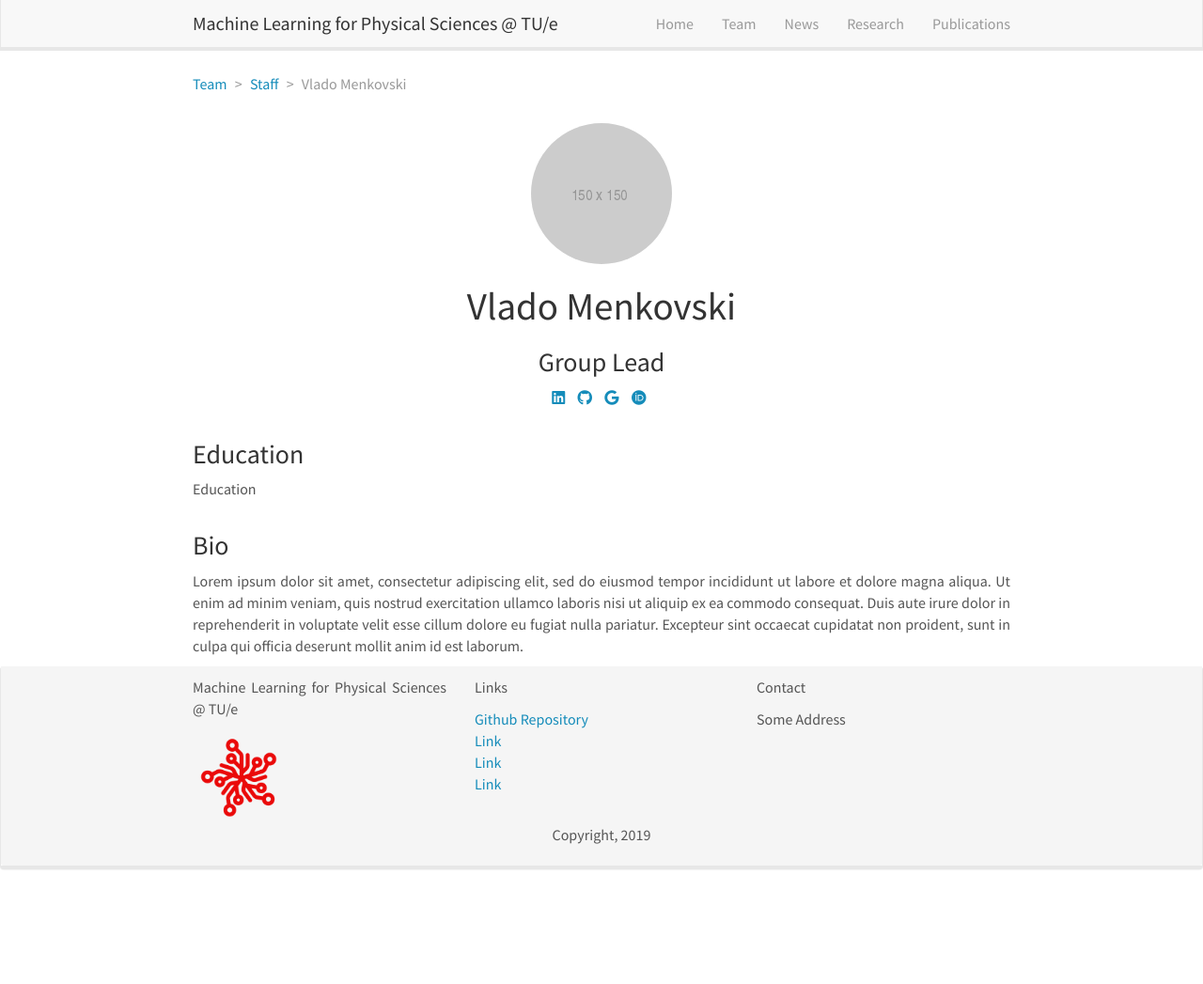
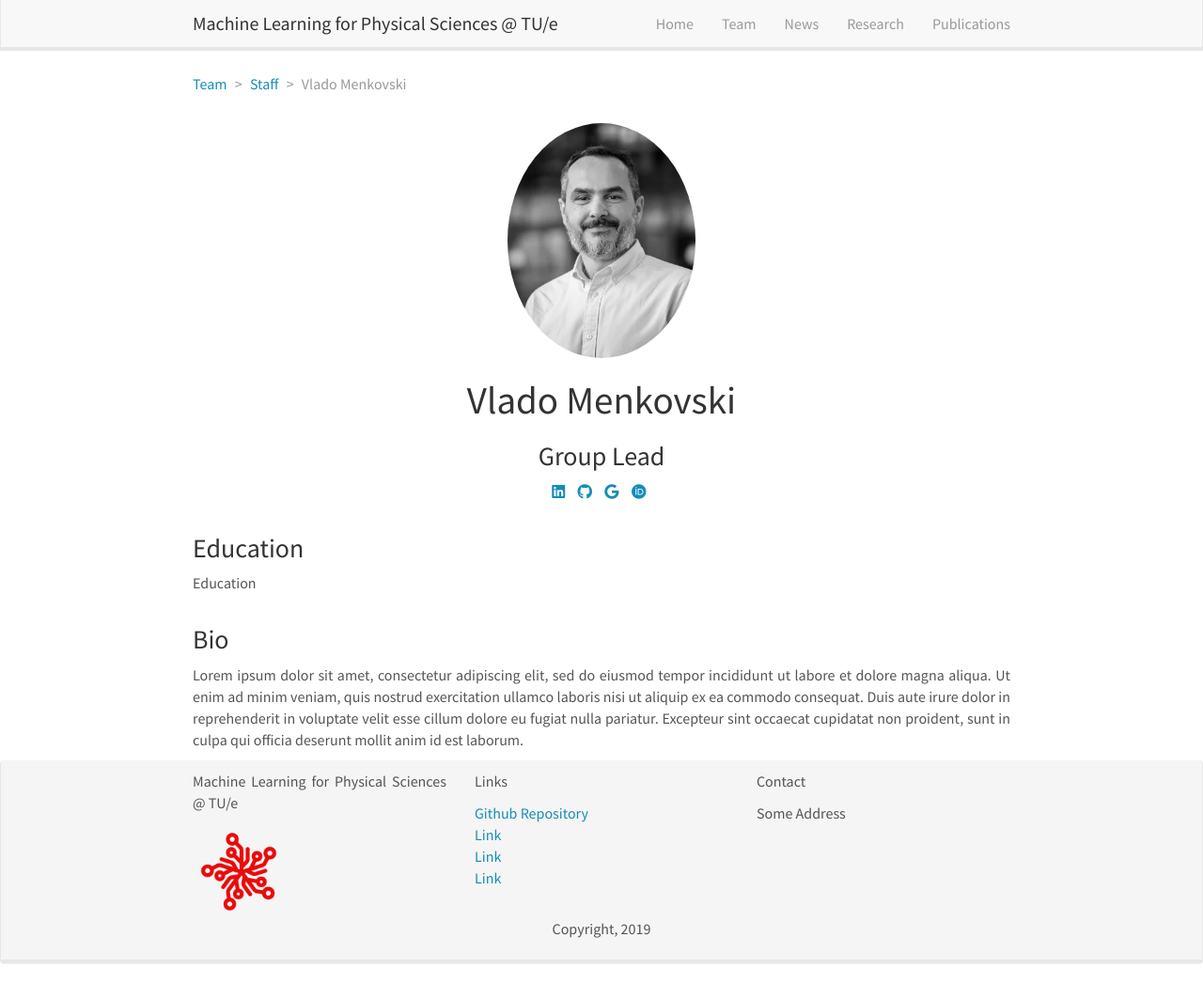
Before and after one commit to sciml-tue/sciml-tue.github.io, a Jekyll site: the page built from _pages/team/_posts/2016-10-01-vlado-menkovski.md, in a window 1280 px wide and 1047 px high. Shown: the whole window at 94% size. Built offline with Jekyll 4.4.1, drawn with Linux system fonts in a browser that asks for light colours; nearby versions of some CDN libraries.

Commit message:
Vlado photo

```diff
--- a/_pages/team/_posts/2016-10-01-vlado-menkovski.md
+++ b/_pages/team/_posts/2016-10-01-vlado-menkovski.md
@@ -2,7 +2,7 @@
 layout: member
 category: staff
 title: Vlado Menkovski
-image: researcher.png
+image: vlado-menkovski.webp
 role: Group Lead
 permalink: 'team/vlado-menkovski'
 social:
```
Also changed, not shown: images/team/vlado-menkovski.webp (added).
